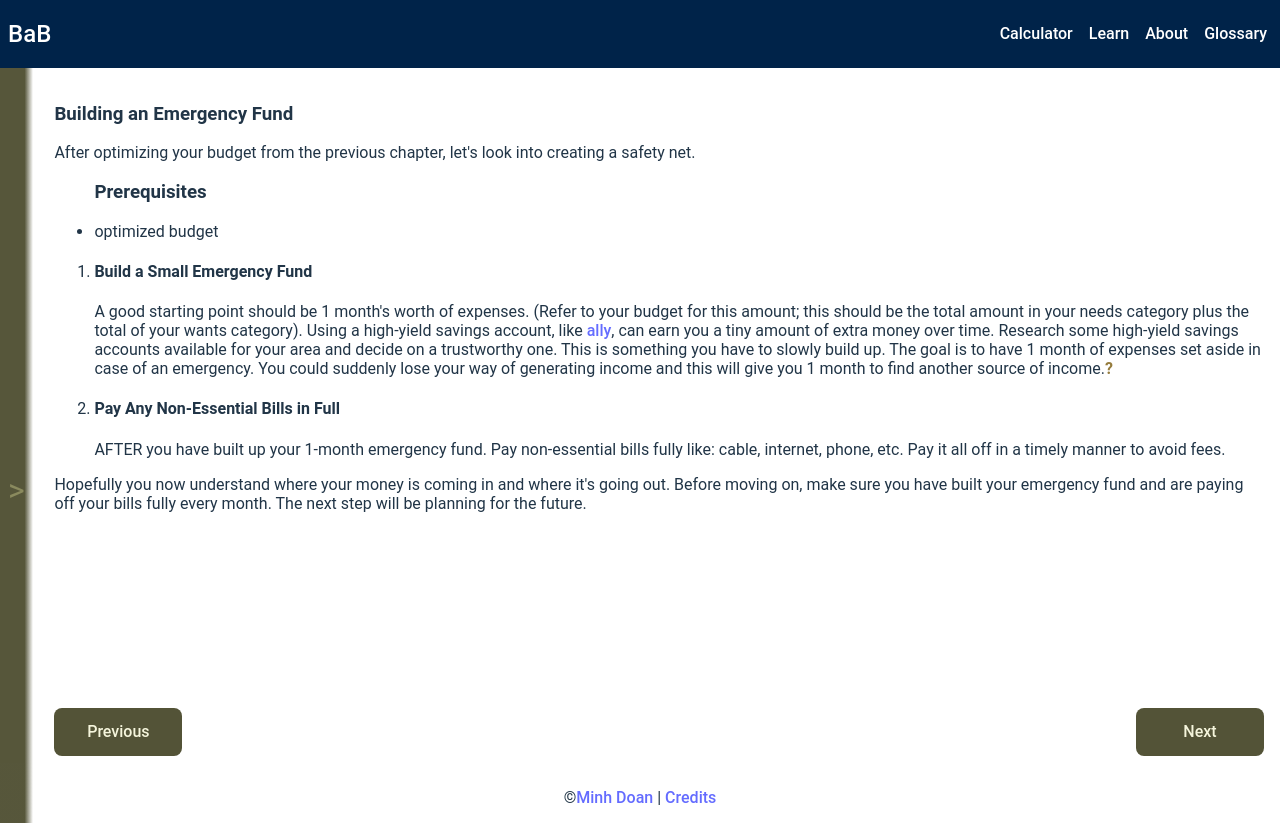
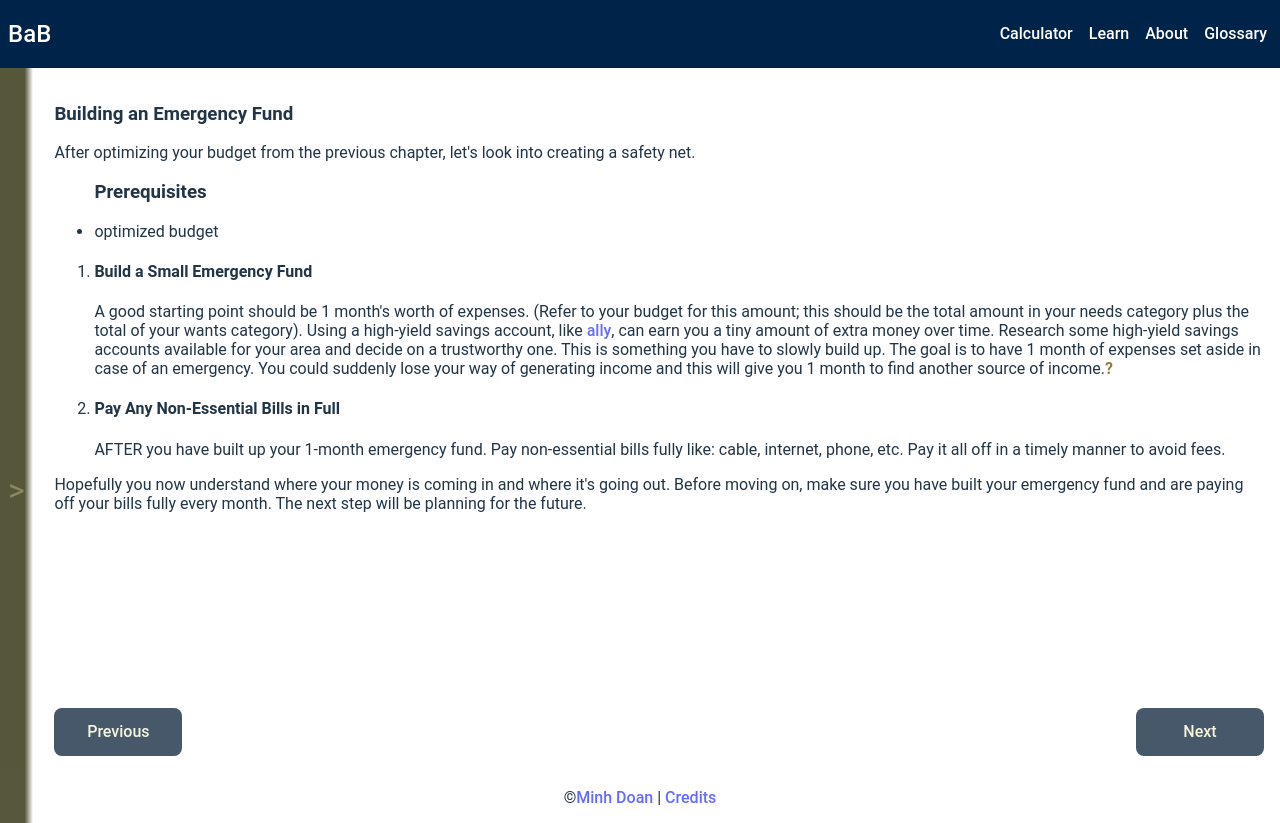
Before and after one commit to doanaminh/build-a-budget, a React (Vite) app in the folder client/: page /learn-savings-ef in a window 1280 px wide. Built offline with nearby package versions, Linux system fonts and the light colour scheme; a web font is replaced by a local one.

Commit message:
changing button colors

```diff
--- a/client/src/pages/learn/Learn-Budget.tsx
+++ b/client/src/pages/learn/Learn-Budget.tsx
@@ -100,7 +100,7 @@ export default function () {
                         </article>
                         <article className="buttons">
                             <Button
-                                backgroundColor="#535337"
+                                backgroundColor="#47586A"
                                 color="beige"
                                 fontSize="1rem"
                                 height="3rem"
@@ -108,7 +108,7 @@ export default function () {
                                 onClick={() => navigate('/learn')}
                             >Overview</Button>
                             <Button
-                                backgroundColor="#535337"
+                                backgroundColor="#47586A"
                                 color="beige"
                                 fontSize="1rem"
                                 height="3rem"
--- a/client/src/pages/learn/Learn-Savings-EF.tsx
+++ b/client/src/pages/learn/Learn-Savings-EF.tsx
@@ -46,7 +46,7 @@ export default function () {
                     </article>
                     <article className="buttons">
                         <Button
-                            backgroundColor="#535337"
+                            backgroundColor="#47586A"
                             color="beige"
                             fontSize="1rem"
                             height="3rem"
@@ -54,7 +54,7 @@ export default function () {
                             onClick={() => navigate('/learn-budget')}
                         >Previous</Button>
                         <Button
-                            backgroundColor="#535337"
+                            backgroundColor="#47586A"
                             color="beige"
                             fontSize="1rem"
                             height="3rem"
```
